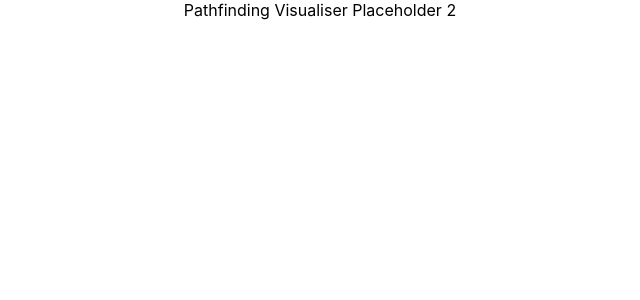
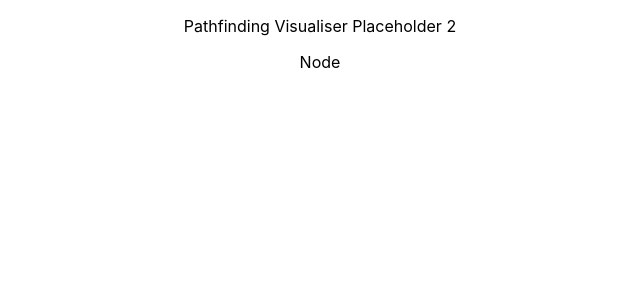
Before and after one commit to ivanleongwm/pathfinding-visualiser, a React (Create React App) app: page / in a window 1280 px wide. Shown: the top 300 px of the page, without its empty margins (320-960 px from the left). Built offline with nearby package versions, Linux system fonts and the light colour scheme.

Commit message:
Node component created

```diff
--- /dev/null
+++ b/src/PathfindingVisualiser/Node/Node.jsx
@@ -0,0 +1,11 @@
+import React from 'react';
+import './Node.css'
+
+function Node() {
+
+    return (
+        <div className="node">Node</div>
+    )
+}
+
+export default Node
--- a/src/PathfindingVisualiser/PathfindingVisualiser.jsx
+++ b/src/PathfindingVisualiser/PathfindingVisualiser.jsx
@@ -1,9 +1,14 @@
 import React from 'react';
+import Node from './Node/Node'
+import './PathfindingVisualiser.css'
 
 function PathfindingVisualiser() {
 
     return (
-        <div>Pathfinding Visualiser Placeholder 2</div>
+        <div>
+            <p>Pathfinding Visualiser Placeholder 2</p>
+            <Node/>
+        </div>
     )
 }
 
```
Also changed, not shown: src/PathfindingVisualiser/Node/Node.css (added), src/PathfindingVisualiser/PathfindingVisualiser.css (added).
